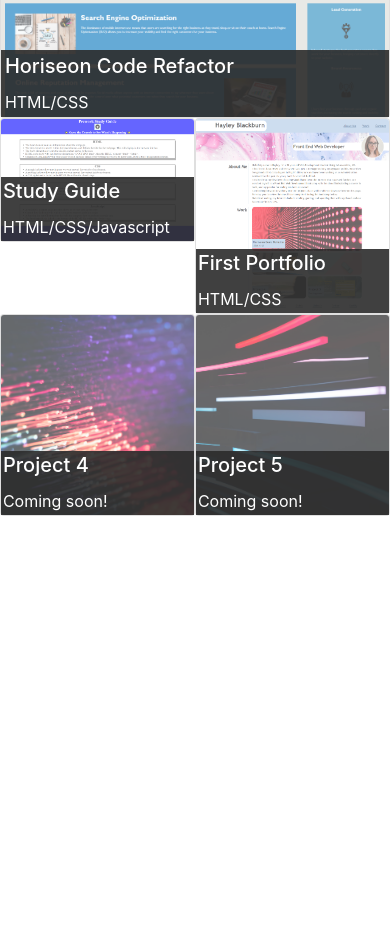
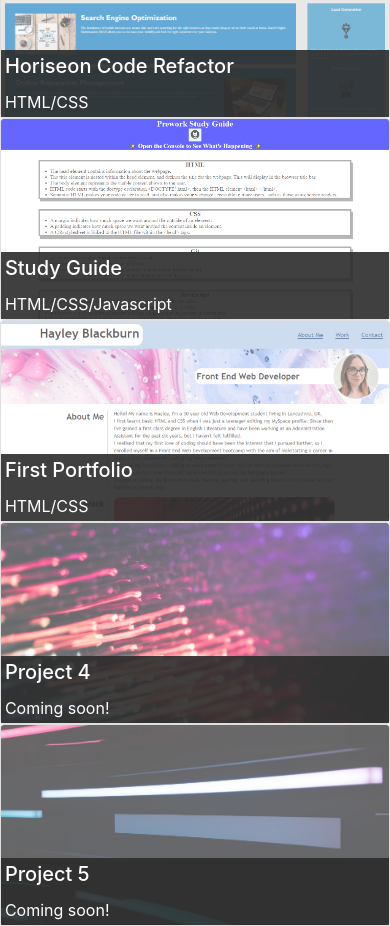
Before and after one commit to codenamehaylz/Bootstrap-Portfolio, a plain HTML site: page index.html in a window 390 px wide. Shown: the part 709-1635 px from the top of the page. Before the commit the page ends 1225 px from the top, so only its background shows below. Drawn offline with nearby package versions, Linux system fonts and the light colour scheme.

Commit message:
changed col-sm values for work grid

```diff
--- a/index.html
+++ b/index.html
@@ -53,7 +53,7 @@
           </div>
         </div>
         <div class="row">
-          <div class="col-6 project-card">
+          <div class="col-sm-12 col-md-6 col-lg-6 project-card">
             <div class="card">
               <div class="text-left project-label">
                 <h5 class="card-title">Study Guide</h5>
@@ -62,7 +62,7 @@
               <img class="card-img" src="images/screenshot-preworkstudy.png" alt="Card image">
             </div>
           </div>
-          <div class="col-6 project-card">
+          <div class="col-sm-12 col-md-6 col-lg-6 project-card">
             <div class="card">
               <div class="text-left project-label">
                 <h5 class="card-title">First Portfolio</h5>
@@ -73,7 +73,7 @@
           </div>
         </div>
         <div class="row">
-          <div class="col-6 project-card project-placeholder">
+          <div class="col-sm-12 col-md-6 col-lg-6 project-card project-placeholder">
             <div class="card">
               <div class="text-left project-label">
                 <h5 class="card-title">Project 4</h5>
@@ -82,7 +82,7 @@
               <img class="card-img" src="images/placeholder-1.jpg" alt="Card image">
             </div>
           </div>
-          <div class="col-6 project-card project-placeholder">
+          <div class="col-sm-12 col-md-6 col-lg-6 project-card project-placeholder">
             <div class="card">
               <div class="text-left project-label">
                 <h5 class="card-title">Project 5</h5>
```
